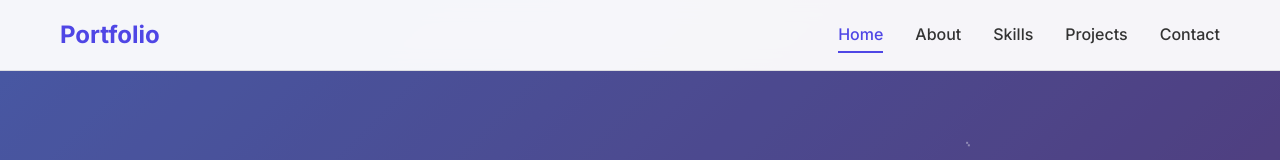
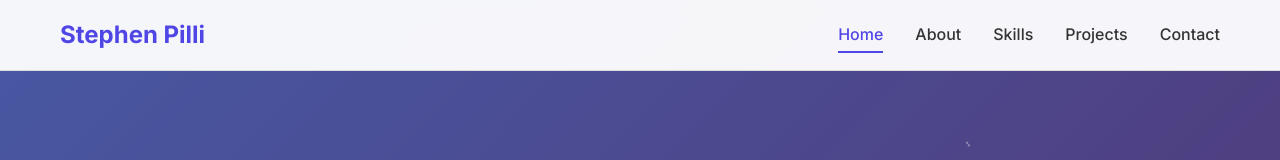
Before and after one commit to stephen-pilli/Portfolio, a plain HTML site: page index.html in a window 1280 px wide. Shown: the top 160 px of the page. Drawn offline with Linux system fonts and the light colour scheme.

Commit message:
Update title in index.html to reflect the correct name

```diff
--- a/index.html
+++ b/index.html
@@ -3,7 +3,7 @@
 <head>
     <meta charset="UTF-8">
     <meta name="viewport" content="width=device-width, initial-scale=1.0">
-    <title>Portfolio - Your Name</title>
+    <title>Portfolio - Stephen Pilli</title>
     <link rel="stylesheet" href="styles.css">
     <link href="https://fonts.googleapis.com/css2?family=Inter:wght@300;400;500;600;700&display=swap" rel="stylesheet">
     <link rel="stylesheet" href="https://cdnjs.cloudflare.com/ajax/libs/font-awesome/6.0.0/css/all.min.css">
@@ -13,7 +13,7 @@
     <nav class="navbar">
         <div class="nav-container">
             <div class="nav-logo">
-                <a href="#home">Portfolio</a>
+                <a href="#home">Stephen Pilli</a>
             </div>
             <div class="nav-menu" id="nav-menu">
                 <a href="#home" class="nav-link">Home</a>
```
